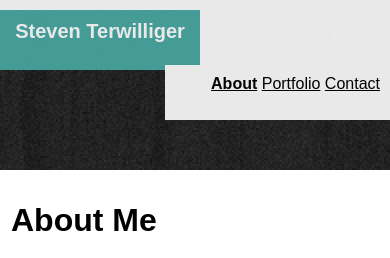
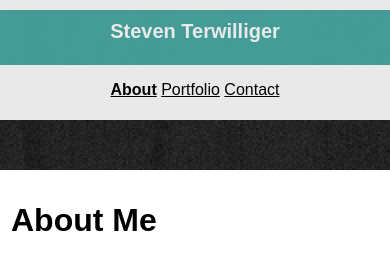
Before and after one commit to Steventwig/Responsive-Portfolio, a plain HTML site: page index.html in a window 390 px wide. Shown: the top 258 px of the page. Drawn offline with Linux system fonts and the light colour scheme.

Commit message:
fixed under 425px problem

```diff
--- a/assets/css/style.css
+++ b/assets/css/style.css
@@ -165,4 +165,12 @@ input[type=submit]:hover {
   .container{
     width: 100%;
   }
+  #div1 {
+    width: 100%;
+    }
+    .links {
+    width: 100%;
+    padding-top: 16px;
+    text-align: center;
+    }
 }
```
